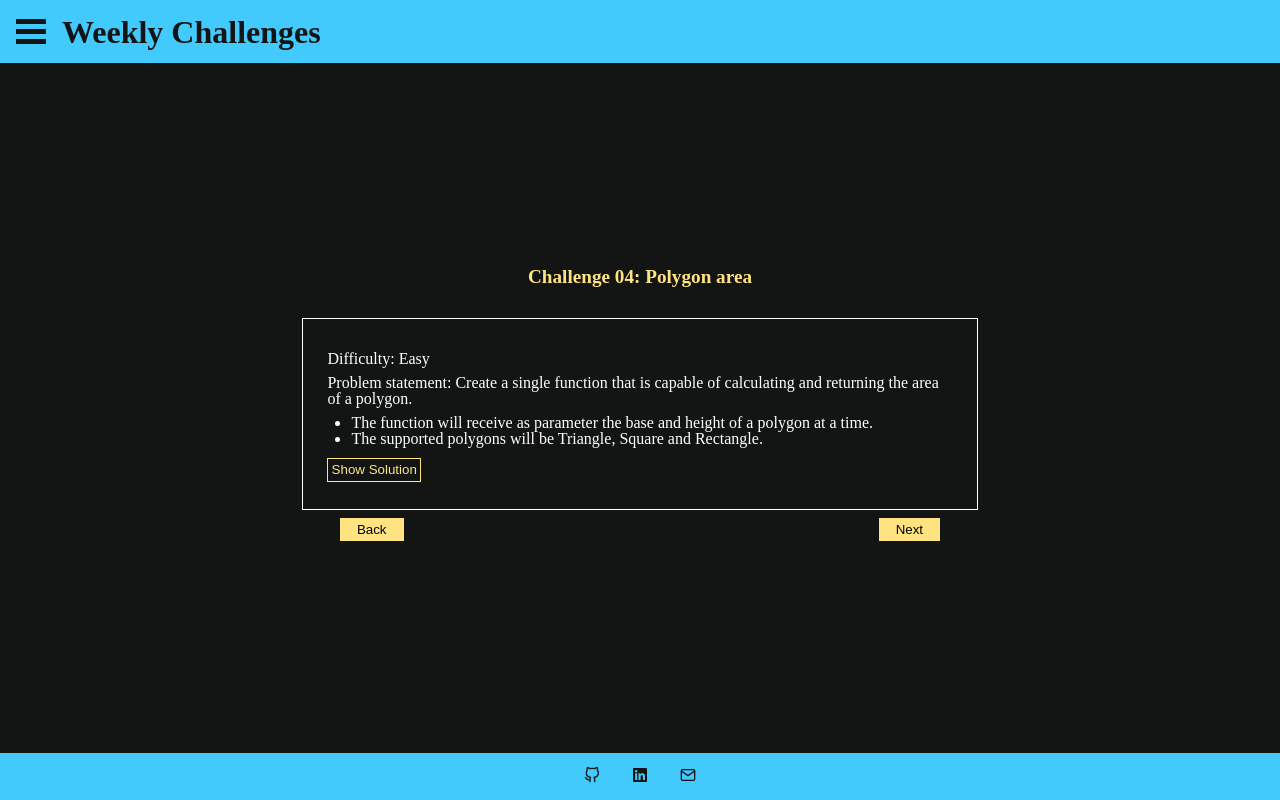
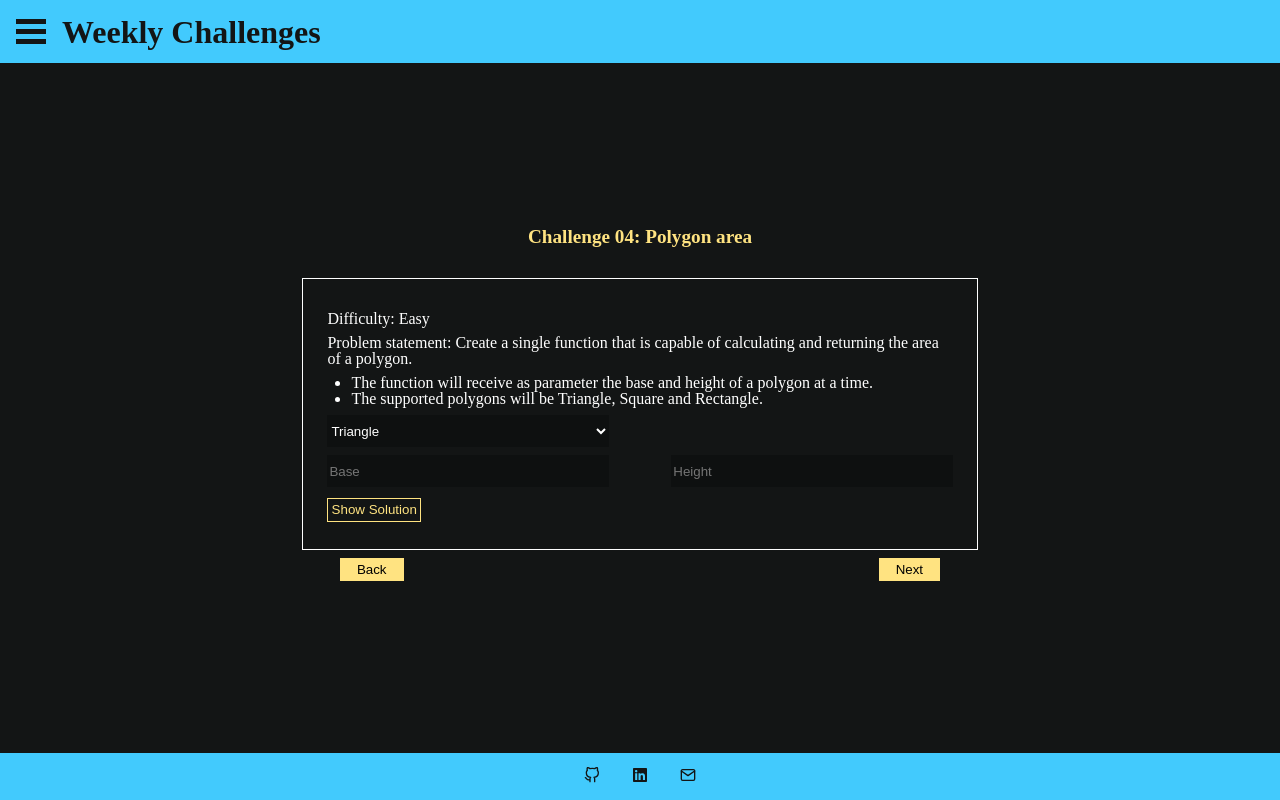
Before and after one commit to agusting19/Weekly-Challenges-v2, a Next.js app: page /Challenges/week04 in a window 1280 px wide. Built offline with nearby package versions, Linux system fonts and the light colour scheme.

Commit message:
fixed styles and week04

```diff
--- a/pages/Challenges/week03.jsx
+++ b/pages/Challenges/week03.jsx
@@ -55,7 +55,6 @@ const Week03 = () => {
               onSubmit();
               changeModalState();
             }}
-            className={styles.statement__form}
           >
             <input
               name="number"
--- a/pages/Challenges/week04.jsx
+++ b/pages/Challenges/week04.jsx
@@ -1,4 +1,4 @@
-import { useState } from "react";
+import { useState, useEffect } from "react";
 import {
   Modal,
   Layout,
@@ -8,10 +8,72 @@ import {
 import styles from "../../styles/challenges.module.css";
 
 const Week04 = () => {
-  const [showModal, setShowModal] = useState();
+  const [showModal, setShowModal] = useState(false);
+  const [message, setMessage] = useState("");
+  const [input, setInput] = useState({
+    select: "triangle",
+    firstNum: 0,
+    secondNum: 0,
+    result: 0,
+  });
+  let inputs;
+
+  useEffect(() => {}, []);
 
   const changeModalState = () => {
     setShowModal(!showModal);
+  };
+
+  const onChange = (e) => {
+    setInput({ ...input, [e.target.name]: e.target.value });
+  };
+
+  if (input.select === "triangle" || input.select === "rectangle") {
+    inputs = (
+      <div className={styles.statement__form}>
+        <input
+          name="firstNum"
+          placeholder="Base"
+          onChange={onChange}
+          className={styles.statement__form__input}
+        ></input>
+        <input
+          name="secondNum"
+          placeholder="Height"
+          onChange={onChange}
+          className={styles.statement__form__input}
+        ></input>
+      </div>
+    );
+  } else {
+    inputs = (
+      <div>
+        <input
+          name="firstNum"
+          placeholder="Base"
+          onChange={onChange}
+          className={styles.statement__form__input}
+        ></input>
+      </div>
+    );
+  }
+
+  const areaCalculation = () => {
+    switch (input.select) {
+      case "triangle":
+        input.result = (input.firstNum * input.secondNum) / 2;
+        break;
+      case "square":
+        input.result = input.firstNum * input.firstNum;
+        break;
+      case "rectangle":
+        input.result = input.firstNum * input.secondNum;
+        break;
+      default:
+        alert("geometric figure not considered");
+    }
+    setMessage(`Result: ${input.result}`);
+    changeModalState();
   };
 
   return (
@@ -33,14 +95,27 @@ const Week04 = () => {
               The supported polygons will be Triangle, Square and Rectangle.
             </li>
           </ul>
-          <ButtonSolution handleClick={changeModalState} />
+          <select name="select" onChange={onChange} className={styles.select}>
+            <option value="triangle">Triangle</option>
+            <option value="square">Square</option>
+            <option value="rectangle">Rectangle</option>
+          </select>
+          <form
+            onSubmit={(event) => {
+              event.preventDefault();
+              areaCalculation();
+            }}
+          >
+            {inputs}
+            <ButtonSolution />
+          </form>
         </div>
         <div className={styles.buttons}>
           <ButtonNextReturn link={"/Challenges/week03"} text={"Back"} />
           <ButtonNextReturn link={"/Challenges/week05"} text={"Next"} />
         </div>
         <Modal isOpen={showModal} closeModal={changeModalState}>
-          <h2>aca va el formulario che</h2>
+          <div>{message}</div>
         </Modal>
       </div>
     </Layout>
--- a/pages/Challenges/week05.jsx
+++ b/pages/Challenges/week05.jsx
@@ -71,12 +71,12 @@ const Week05 = () => {
               onSubmit();
               changeModalState();
             }}
-            className={styles.statement__form}
           >
             <input
               name="imgLink"
               placeholder="URL of the img"
               onChange={onChange}
+              className={styles.statement__form__input}
             />
             <ButtonSolution />
           </form>
--- a/pages/Challenges/week06.jsx
+++ b/pages/Challenges/week06.jsx
@@ -49,12 +49,12 @@ const Week06 = () => {
               onSubmit();
               changeModalState();
             }}
-            className={styles.statement__form}
           >
             <input
               name="string"
               placeholder="Insert a string"
               onChange={onChange}
+              className={styles.statement__form__input}
             />
             <ButtonSolution />
           </form>
--- a/pages/Challenges/week07.jsx
+++ b/pages/Challenges/week07.jsx
@@ -51,12 +51,12 @@ const Week07 = () => {
               onSubmit();
               changeModalState();
             }}
-            className={styles.statement__form}
           >
             <input
               name="text"
               placeholder="Insert a text"
               onChange={onChange}
+              className={styles.statement__form__input}
             />
             <ButtonSolution />
           </form>
--- a/pages/Challenges/week08.jsx
+++ b/pages/Challenges/week08.jsx
@@ -62,12 +62,12 @@ const Week08 = () => {
               onSubmit();
               changeModalState();
             }}
-            className={styles.statement__form}
           >
             <input
               name="decimal"
               placeholder="Enter a decimal number"
               onChange={onChange}
+              className={styles.statement__form__input}
             />
             <ButtonSolution />
           </form>
--- a/styles/challenges.module.css
+++ b/styles/challenges.module.css
@@ -35,7 +35,8 @@
   justify-content: space-between;
 }
 
-.statement__form__input {
+.statement__form__input,
+.select {
   width: 45%;
   height: 2rem;
   vertical-align: baseline;
```
Also changed, not shown: pages/index.js (+3 -5 lines).
